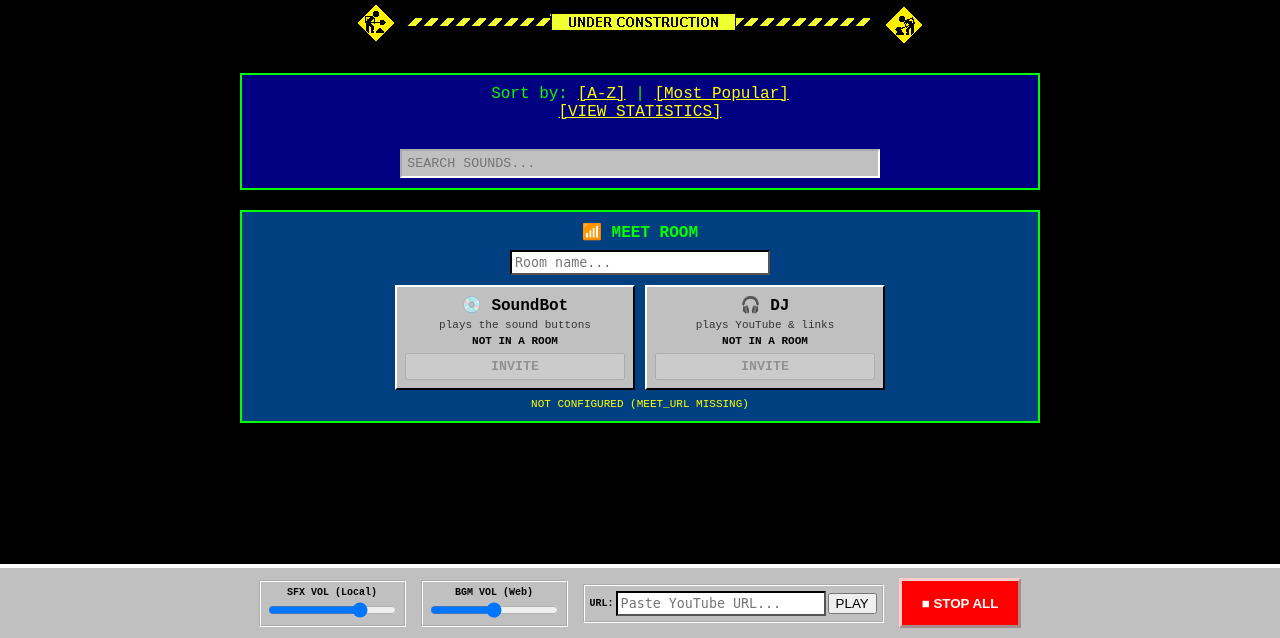
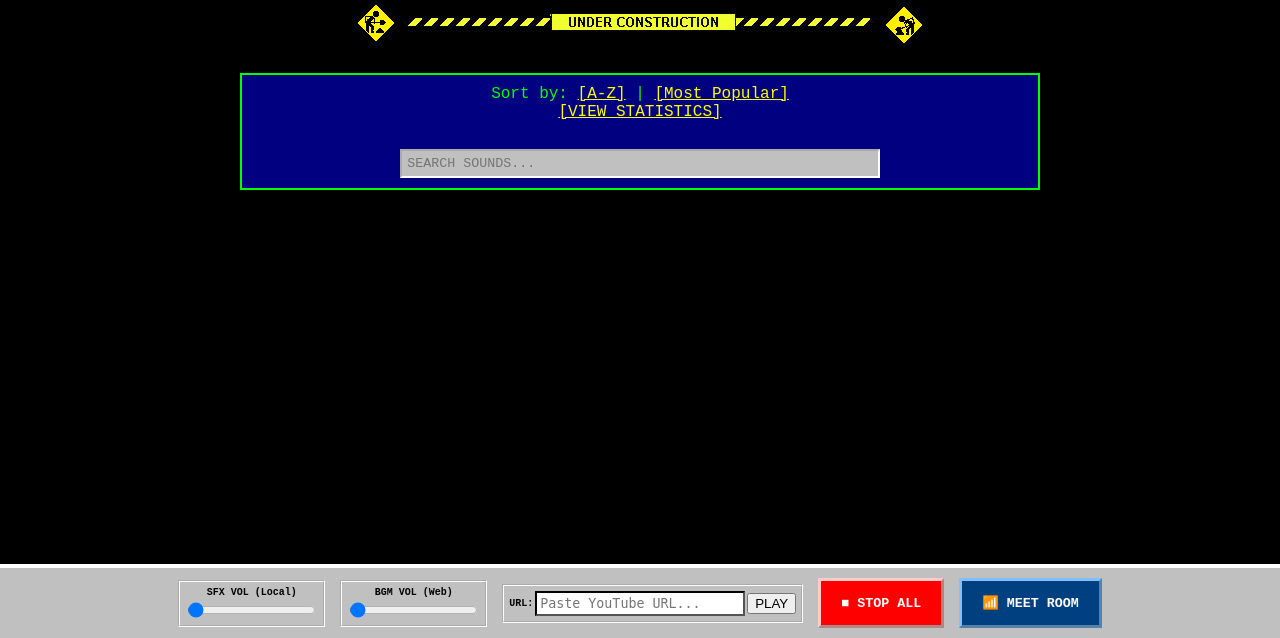
Before and after one commit to gymnae/mumblesoundboard, a Flask app: page / in a window 1280 px wide. Shown: the part 162-800 px from the top of the page. Run offline with Flask 3, Linux system fonts and the light colour scheme; data that the repository does not hold is empty.

Commit message:
move the meet modal

```diff
--- a/templates/index.html
+++ b/templates/index.html
@@ -185,16 +185,25 @@
             font-weight: bold;
         }
 
-        .stop-btn {
-            background: #FF0000;
+        .stop-btn,
+        .meet-room-btn {
             color: white;
+            font-family: inherit;
             font-weight: bold;
-            border: 3px outset #FFCCCC;
             padding: 10px 20px;
             cursor: pointer;
             height: 50px;
         }
-        .stop-btn:active { border-style: inset; }
+        .stop-btn {
+            background: #FF0000;
+            border: 3px outset #FFCCCC;
+        }
+        .meet-room-btn {
+            background: #004080;
+            border: 3px outset #80C0FF;
+        }
+        .stop-btn:active,
+        .meet-room-btn:active { border-style: inset; }
 
         .input-retro {
             border: 2px inset #000000;
@@ -205,13 +214,30 @@
         }
 
         /* --- MEET BOTS: invite SoundBot and DJ into a meet room --- */
+        .meet-modal {
+            position: fixed;
+            inset: 0;
+            z-index: 2000;
+            display: flex;
+            align-items: center;
+            justify-content: center;
+            padding: 20px;
+            box-sizing: border-box;
+            background: rgba(0, 0, 0, 0.8);
+        }
+        .meet-modal[hidden] { display: none; }
         .meet-panel {
             border: 2px solid #00FF00;
             background: #004080;
-            padding: 10px;
-            margin-bottom: 20px;
+            padding: 15px;
             text-align: center;
+            width: min(520px, 100%);
+            max-height: calc(100vh - 40px);
+            overflow-y: auto;
+            box-sizing: border-box;
+            box-shadow: 8px 8px 0 #000000;
         }
+        .meet-panel h2 { margin: 0; font-size: 16px; }
         .meet-panel .input-retro { width: 260px; max-width: 100%; box-sizing: border-box; margin: 8px 4px 0; }
         .meet-bots {
             display: flex;
@@ -241,6 +267,14 @@
         .meet-bot-status.err { color: #C00000; }
         .meet-bot button { font-family: inherit; font-weight: bold; padding: 4px; cursor: pointer; }
         .meet-note { font-size: 11px; margin-top: 8px; color: #FFFF00; min-height: 13px; }
+        .meet-close-btn {
+            margin-top: 12px;
+            min-width: 100px;
+            padding: 6px 14px;
+            font-family: inherit;
+            font-weight: bold;
+            cursor: pointer;
+        }
     </style>
 </head>
 <body>
@@ -272,28 +306,6 @@
             <input type="text" id="search-box" class="search-box" placeholder="SEARCH SOUNDS..." onkeyup="filterSounds()">
         </div>
 
-        <div class="meet-panel" id="meet-panel">
-            <b>📶 MEET ROOM</b>
-            <br>
-            <input type="text" id="meet-room" class="input-retro" placeholder="Room name..." autocomplete="off" spellcheck="false" aria-label="Meet room name">
-            <input type="password" id="meet-pass" class="input-retro" placeholder="Room password..." autocomplete="off" aria-label="Meet room password" hidden>
-            <div class="meet-bots">
-                <div class="meet-bot" data-bot="sound">
-                    <div class="meet-bot-name">💿 <span class="bot-name">SoundBot</span></div>
-                    <div class="meet-bot-hint">plays the sound buttons</div>
-                    <div class="meet-bot-status">...</div>
-                    <button type="button" onclick="meetToggle('sound')">INVITE</button>
-                </div>
-                <div class="meet-bot" data-bot="dj">
-                    <div class="meet-bot-name">🎧 <span class="bot-name">DJ</span></div>
-                    <div class="meet-bot-hint">plays YouTube &amp; links</div>
-                    <div class="meet-bot-status">...</div>
-                    <button type="button" onclick="meetToggle('dj')">INVITE</button>
-                </div>
-            </div>
-            <div id="meet-note" class="meet-note"></div>
-        </div>
-
         <div class="sound-grid">
             {% for sound in files %}
             <div class="sound-btn" onclick="playSound('{{ sound.name }}')">
@@ -322,6 +334,31 @@
         </div>
 
         <button class="stop-btn" onclick="stopAll()">■ STOP ALL</button>
+        <button id="meet-room-open" class="meet-room-btn" type="button" onclick="openMeetModal()" aria-haspopup="dialog" aria-controls="meet-modal" aria-expanded="false">📶 MEET ROOM</button>
+    </div>
+
+    <div id="meet-modal" class="meet-modal" hidden onclick="meetBackdropClick(event)">
+        <div class="meet-panel" id="meet-panel" role="dialog" aria-modal="true" aria-labelledby="meet-modal-title">
+            <h2 id="meet-modal-title">📶 MEET ROOM</h2>
+            <input type="text" id="meet-room" class="input-retro" placeholder="Room name..." autocomplete="off" spellcheck="false" aria-label="Meet room name">
+            <input type="password" id="meet-pass" class="input-retro" placeholder="Room password..." autocomplete="off" aria-label="Meet room password" hidden>
+            <div class="meet-bots">
+                <div class="meet-bot" data-bot="sound">
+                    <div class="meet-bot-name">💿 <span class="bot-name">SoundBot</span></div>
+                    <div class="meet-bot-hint">plays the sound buttons</div>
+                    <div class="meet-bot-status">...</div>
+                    <button type="button" onclick="meetToggle('sound')">INVITE</button>
+                </div>
+                <div class="meet-bot" data-bot="dj">
+                    <div class="meet-bot-name">🎧 <span class="bot-name">DJ</span></div>
+                    <div class="meet-bot-hint">plays YouTube & links</div>
+                    <div class="meet-bot-status">...</div>
+                    <button type="button" onclick="meetToggle('dj')">INVITE</button>
+                </div>
+            </div>
+            <div id="meet-note" class="meet-note"></div>
+            <button type="button" class="meet-close-btn" onclick="closeMeetModal()">CLOSE</button>
+        </div>
     </div>
 
     <script>
@@ -402,6 +439,49 @@
 
        // --- MEET BOTS -------------------------------------------------------
        // The room name is never shown once a bot is in a room.
+       let meetModalTrigger = null;
+
+       function openMeetModal() {
+           const modal = document.getElementById('meet-modal');
+           meetModalTrigger = document.activeElement;
+           modal.hidden = false;
+           document.getElementById('meet-room-open').setAttribute('aria-expanded', 'true');
+           document.body.style.overflow = 'hidden';
+           const roomInput = document.getElementById('meet-room');
+           if (!roomInput.disabled) roomInput.focus();
+           else modal.querySelector('.meet-close-btn').focus();
+       }
+
+       function closeMeetModal() {
+           const modal = document.getElementById('meet-modal');
+           if (modal.hidden) return;
+           modal.hidden = true;
+           document.getElementById('meet-room-open').setAttribute('aria-expanded', 'false');
+           document.body.style.overflow = '';
+           if (meetModalTrigger) meetModalTrigger.focus();
+       }
+
+       function meetBackdropClick(event) {
+           if (event.target === event.currentTarget) closeMeetModal();
+       }
+
+       document.addEventListener('keydown', event => {
+           const modal = document.getElementById('meet-modal');
+           if (event.key === 'Escape') closeMeetModal();
+           if (event.key !== 'Tab' || modal.hidden) return;
+
+           const focusable = [...modal.querySelectorAll('input:not([disabled]):not([hidden]), button:not([disabled])')];
+           const first = focusable[0];
+           const last = focusable[focusable.length - 1];
+           if (event.shiftKey && document.activeElement === first) {
+               event.preventDefault();
+               last.focus();
+           } else if (!event.shiftKey && document.activeElement === last) {
+               event.preventDefault();
+               first.focus();
+           }
+       });
+
        const MEET_BOTS = ['sound', 'dj'];
        let meetState = {};
        const meetPending = {};
```
